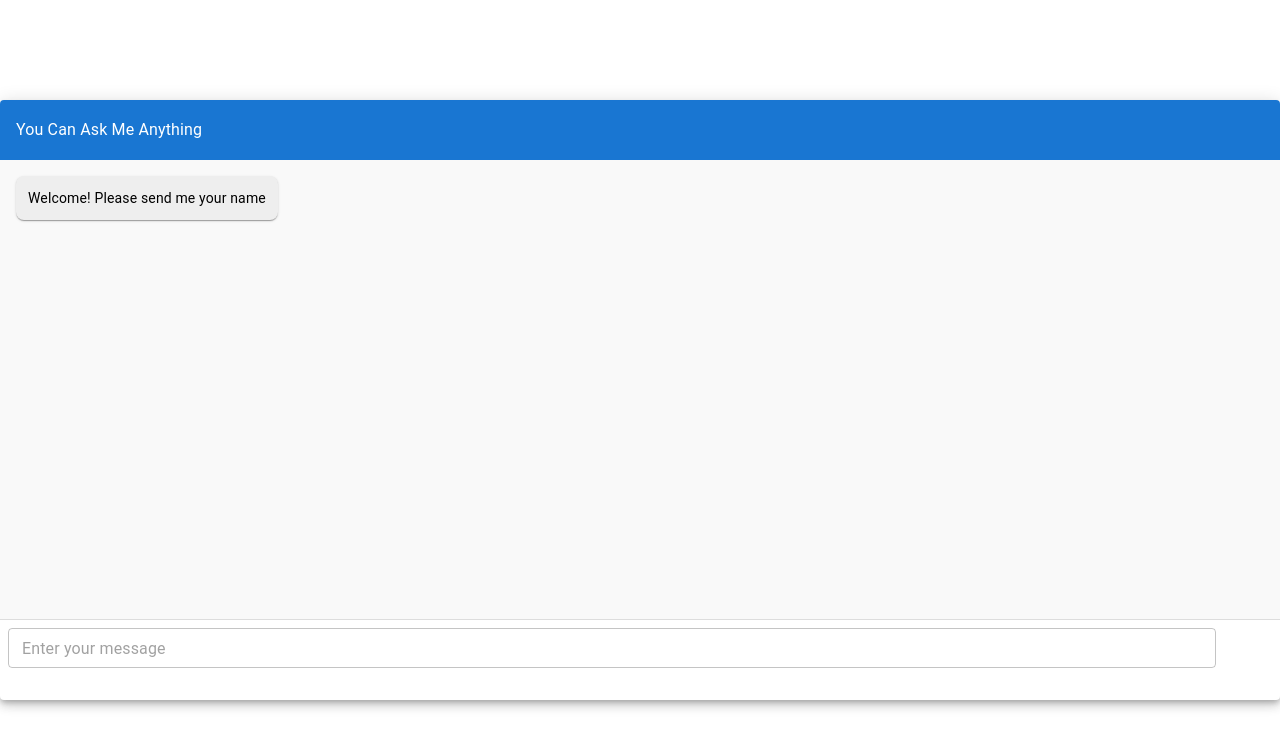
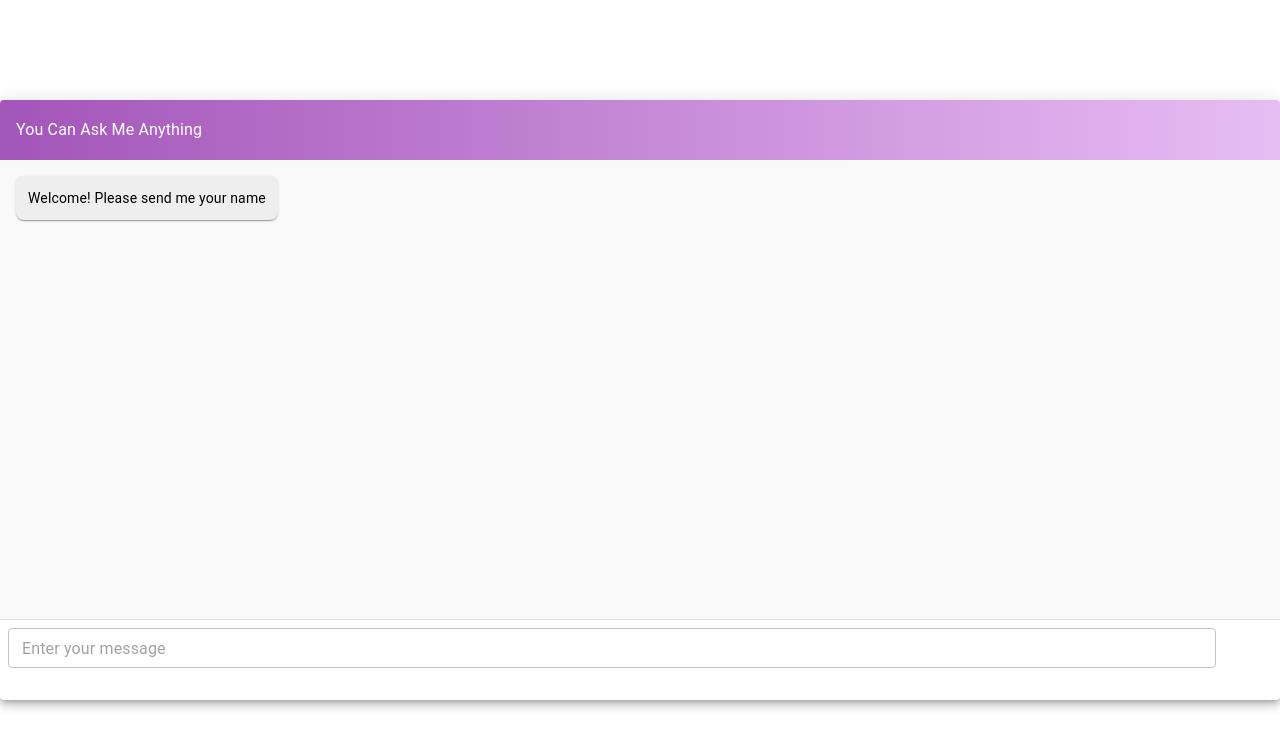
Before and after one commit to Shiba9999/Hospital-Management-Chatbot, a React (Vite) app: page / in a window 1280 px wide. Shown: the top 748 px of the page. Built offline with nearby package versions, Linux system fonts and the light colour scheme; some icons are missing.

Commit message:
Updated Theme

```diff
--- a/public/css/chatbot.css
+++ b/public/css/chatbot.css
@@ -22,6 +22,18 @@
   transition: transform 0.3s ease-out, opacity 0.3s ease-out;
 }
 
+.ai-header {
+  background-image: linear-gradient(-90deg, #cb6ce673 0%, #750096aa 100%);
+}
+.send-button {
+  color: #750096;
+  fill: #750096;
+  background-color: #750096;
+  border: 0;
+}
+.send-button svg {
+  fill: #750096;
+}
 .chat-window.open {
   opacity: 1;
   transform: translateY(0);
--- a/src/components/Chatbot/ChatInput.jsx
+++ b/src/components/Chatbot/ChatInput.jsx
@@ -22,7 +22,7 @@ const ChatInput = ({ onSend }) => {
         onChange={(e) => setMessage(e.target.value)}
         onKeyDown={(e) => e.key === "Enter" && handleSend()}
       />
-      <IconButton color="primary" onClick={handleSend}>
+      <IconButton className="send-button" onClick={handleSend}>
         <SendIcon />
       </IconButton>
     </Box>
--- a/src/components/Chatbot/ChatWindow.jsx
+++ b/src/components/Chatbot/ChatWindow.jsx
@@ -35,9 +35,10 @@ const ChatWindow = ({ onClose, onReset, messages, onSend }) => {
     >
       {/* Header */}
       <Box
+        className="ai-header"
         sx={{
           p: 2,
-          bgcolor: "primary.main",
+          // bgcolor: "primary.main",
           color: "white",
           display: "flex",
           justifyContent: "space-between",
--- a/src/components/Chatbot/MessageBubble.jsx
+++ b/src/components/Chatbot/MessageBubble.jsx
@@ -16,7 +16,7 @@ const MessageBubble = ({ text, sender }) => {
         sx={{
           p: 1.5,
           maxWidth: "75%",
-          bgcolor: isUser ? "primary.main" : "grey.200",
+          bgcolor: isUser ? "#cb6ce6" : "grey.200",
           color: isUser ? "white" : "black",
           borderRadius: 2,
         }}
```
